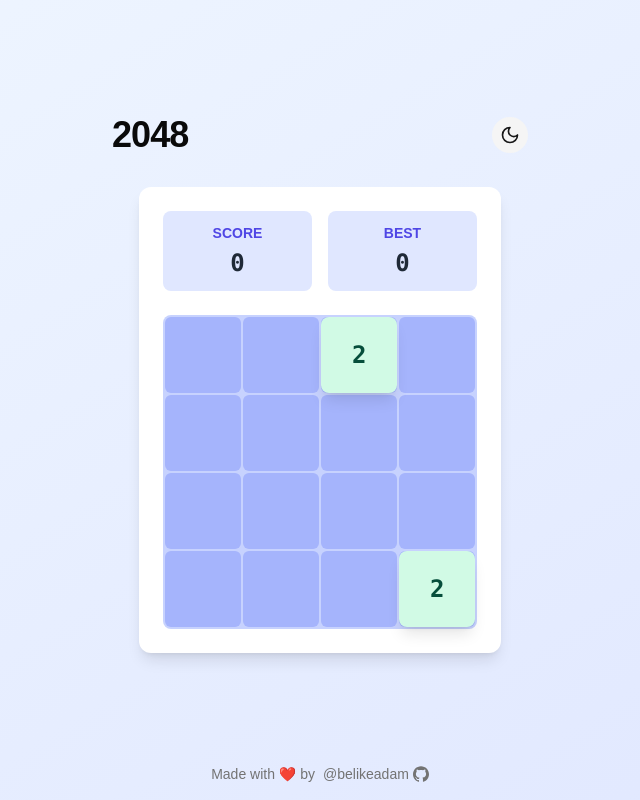
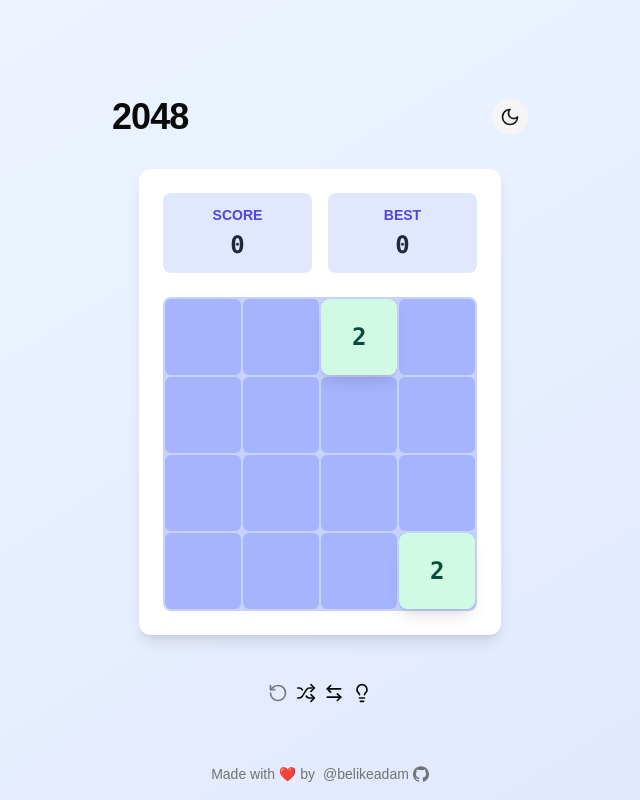
Before and after one commit to belikeadam/2048-react-game, a Next.js app: page / in a window 1280 px wide. Shown: the whole page, without its empty margins (320-960 px from the left). Built offline with nearby package versions, Linux system fonts and the light colour scheme.

Commit message:
New powerups and footer component

```diff
--- /dev/null
+++ b/src/components/Footer.tsx
@@ -0,0 +1,28 @@
+import React from 'react';
+
+const Footer: React.FC = () => {
+  return (
+    <footer className="fixed bottom-4 text-sm text-muted-foreground flex items-center gap-2">
+      <span>Made with ❤️ by</span>
+      <a
+        href="https://github.com/belikeadam"
+        target="_blank"
+        rel="noopener noreferrer"
+        className="hover:text-foreground transition-colors flex items-center gap-1"
+      >
+        @belikeadam
+        <svg
+          viewBox="0 0 24 24"
+          height="16"
+          width="16"
+          className="inline"
+          fill="currentColor"
+        >
+          <path d="M12 .297c-6.63 0-12 5.373-12 12 0 5.303 3.438 9.8 8.205 11.385.6.113.82-.258.82-.577 0-.285-.01-1.04-.015-2.04-3.338.724-4.042-1.61-4.042-1.61C4.422 18.07 3.633 17.7 3.633 17.7c-1.087-.744.084-.729.084-.729 1.205.084 1.838 1.236 1.838 1.236 1.07 1.835 2.809 1.305 3.495.998.108-.776.417-1.305.76-1.605-2.665-.3-5.466-1.332-5.466-5.93 0-1.31.465-2.38 1.235-3.22-.135-.303-.54-1.523.105-3.176 0 0 1.005-.322 3.3 1.23.96-.267 1.98-.399 3-.405 1.02.006 2.04.138 3 .405 2.28-1.552 3.285-1.23 3.285-1.23.645 1.653.24 2.873.12 3.176.765.84 1.23 1.91 1.23 3.22 0 4.61-2.805 5.625-5.475 5.92.42.36.81 1.096.81 2.22 0 1.606-.015 2.896-.015 3.286 0 .315.21.69.825.57C20.565 22.092 24 17.592 24 12.297c0-6.627-5.373-12-12-12"/>
+        </svg>
+      </a>
+    </footer>
+  );
+};
+
+export default Footer;
--- a/src/components/Game.tsx
+++ b/src/components/Game.tsx
@@ -4,20 +4,29 @@ import { useEffect, useRef, useState } from "react"
 import { motion, AnimatePresence } from "framer-motion"
 import Board from "./Board"
 import ScoreBox from "./ScoreBox"
+import PowerUps from "./PowerUps"
+import Footer from "./Footer"
 import { useGame } from "../hooks/useGame"
 import { Moon, Sun } from "lucide-react"
 import type React from "react"
+import { BoardType } from "../../types"
 
 const SWIPE_THRESHOLD = 50 // Minimum swipe distance
 const SWIPE_ANGLE_THRESHOLD = 30 // Maximum angle deviation for swipe direction
 
 const Game = () => {
-  const { board, score, bestScore, move, isGameOver, resetGame, mergedTiles } = useGame()
+  const { board, score, bestScore, move, isGameOver, resetGame, mergedTiles, setBoard } = useGame()
   const touchStartRef = useRef<{ x: number; y: number } | null>(null)
   const isProcessingTouch = useRef(false)
   const touchDebounceTime = 100 // ms
   const [isDarkMode, setIsDarkMode] = useState(false)
   const [isMounted, setIsMounted] = useState(false)
+  const [timer, setTimer] = useState(300) // timer value
+  const [isTimedMode, setIsTimedMode] = useState(false)
+  const [moveHistory, setMoveHistory] = useState<number[][][]>([])
+  const [isSwapMode, setIsSwapMode] = useState(false)
+  const [selectedTile, setSelectedTile] = useState<{ x: number, y: number } | null>(null)
+  const [hintDirection, setHintDirection] = useState<string | null>(null)
 
   useEffect(() => {
     setIsMounted(true)
@@ -123,6 +132,116 @@ const Game = () => {
     e.preventDefault()
   }
 
+  useEffect(() => {
+    if (board) {
+      setMoveHistory(prev => [...prev, board])
+    }
+  }, [board])
+
+  const handleUndo = () => {
+    if (moveHistory.length > 1) {
+      const previousBoard = moveHistory[moveHistory.length - 2]
+      setBoard(previousBoard)
+      setMoveHistory(prev => prev.slice(0, -1))
+    }
+  }
+
+  const handleShuffle = () => {
+    const flatBoard = board.flat().filter(value => value !== 0)
+    const shuffled = [...flatBoard].sort(() => Math.random() - 0.5)
+    let index = 0
+    const newBoard = board.map(row =>
+      row.map(cell => (cell !== 0 ? shuffled[index++] : 0))
+    )
+    setBoard(newBoard)
+  }
+
+  const handleTileSwap = () => {
+    setIsSwapMode(true)
+  }
+
+  const calculateBestMove = (board: BoardType): string => {
+    const directions = ['up', 'right', 'down', 'left']
+    let bestScore = -1
+    let bestMove = 'up'
+
+    directions.forEach(direction => {
+      const { score } = simulateMove(board, direction)
+      if (score > bestScore) {
+        bestScore = score
+        bestMove = direction
+      }
+    })
+
+    return bestMove
+  }
+
+  const simulateMove = (board: BoardType, direction: string) => {
+    const newBoard = board.map(row => [...row])
+    let score = 0
+
+    const moveAndMerge = (i: number, j: number, di: number, dj: number) => {
+      if (!newBoard[i][j]) return
+      let newI = i + di
+      let newJ = j + dj
+
+      while (
+        newI >= 0 && newI < 4 &&
+        newJ >= 0 && newJ < 4 &&
+        !newBoard[newI][newJ]
+      ) {
+        newI += di
+        newJ += dj
+      }
+
+      if (
+        newI >= 0 && newI < 4 &&
+        newJ >= 0 && newJ < 4 &&
+        newBoard[newI][newJ] === newBoard[i][j]
+      ) {
+        score++
+      }
+    }
+
+    switch (direction) {
+      case 'up':
+        for (let i = 1; i < 4; i++)
+          for (let j = 0; j < 4; j++)
+            moveAndMerge(i, j, -1, 0)
+        break
+      case 'down':
+        for (let i = 2; i >= 0; i--)
+          for (let j = 0; j < 4; j++)
+            moveAndMerge(i, j, 1, 0)
+        break
+      case 'left':
+        for (let i = 0; i < 4; i++)
+          for (let j = 1; j < 4; j++)
+            moveAndMerge(i, j, 0, -1)
+        break
+      case 'right':
+        for (let i = 0; i < 4; i++)
+          for (let j = 2; j >= 0; j--)
+            moveAndMerge(i, j, 0, 1)
+        break
+    }
+
+    return { board: newBoard, score }
+  }
+
+  const handleHint = () => {
+    const bestMove = calculateBestMove(board)
+    setHintDirection(bestMove)
+    setTimeout(() => setHintDirection(null), 1000)
+  }
+
+  const handleTimedMode = () => {
+    setIsTimedMode(!isTimedMode)
+    if (!isTimedMode) {
+      setTimer(300) // 5 minutes
+    }
+  }
+
   return (
     <div
       id="game-container"
@@ -152,6 +271,18 @@ const Game = () => {
         <Board board={board} mergedTiles={mergedTiles} isDark={isDarkMode} />
       </div>
 
+      <PowerUps
+        onUndo={handleUndo}
+        onShuffle={handleShuffle}
+        onTileSwap={handleTileSwap}
+        onHint={handleHint}
+        onTimedMode={handleTimedMode}
+        score={score}
+        timer={timer}
+        isTimedMode={isTimedMode}
+        moveHistory={moveHistory.length}
+      />
+
       <AnimatePresence>
         {isGameOver && (
           <motion.div
@@ -179,26 +310,7 @@ const Game = () => {
         )}
       </AnimatePresence>
 
-      <footer className="fixed bottom-4 text-sm text-muted-foreground flex items-center gap-2">
-        <span>Made with ❤️ by</span>
-        <a
-          href="https://github.com/belikeadam"
-          target="_blank"
-          rel="noopener noreferrer"
-          className="hover:text-foreground transition-colors flex items-center gap-1"
-        >
-          @belikeadam
-          <svg
-            viewBox="0 0 24 24"
-            height="16"
-            width="16"
-            className="inline"
-            fill="currentColor"
-          >
-            <path d="M12 .297c-6.63 0-12 5.373-12 12 0 5.303 3.438 9.8 8.205 11.385.6.113.82-.258.82-.577 0-.285-.01-1.04-.015-2.04-3.338.724-4.042-1.61-4.042-1.61C4.422 18.07 3.633 17.7 3.633 17.7c-1.087-.744.084-.729.084-.729 1.205.084 1.838 1.236 1.838 1.236 1.07 1.835 2.809 1.305 3.495.998.108-.776.417-1.305.76-1.605-2.665-.3-5.466-1.332-5.466-5.93 0-1.31.465-2.38 1.235-3.22-.135-.303-.54-1.523.105-3.176 0 0 1.005-.322 3.3 1.23.96-.267 1.98-.399 3-.405 1.02.006 2.04.138 3 .405 2.28-1.552 3.285-1.23 3.285-1.23.645 1.653.24 2.873.12 3.176.765.84 1.23 1.91 1.23 3.22 0 4.61-2.805 5.625-5.475 5.92.42.36.81 1.096.81 2.22 0 1.606-.015 2.896-.015 3.286 0 .315.21.69.825.57C20.565 22.092 24 17.592 24 12.297c0-6.627-5.373-12-12-12"/>
-          </svg>
-        </a>
-      </footer>
+      <Footer />
     </div>
   )
 }
--- /dev/null
+++ b/src/components/PowerUps.tsx
@@ -0,0 +1,202 @@
+'use client'
+
+import React, { useState, useEffect } from 'react';
+import { RotateCcw, Shuffle, ArrowLeftRight, Lightbulb, Timer } from 'lucide-react';
+
+interface PowerUpsProps {
+  onUndo: () => void;
+  onShuffle: () => void;
+  onTileSwap: () => void;
+  onHint: () => void;
+  onTimedMode: () => void;
+  score: number;
+  timer: number;
+  isTimedMode: boolean;
+  moveHistory: number;
+}
+
+const PowerUps: React.FC<PowerUpsProps> = ({
+  onUndo,
+  onShuffle,
+  onTileSwap,
+  onHint,
+  onTimedMode,
+  score,
+  timer,
+  isTimedMode,
+  moveHistory
+}) => {
+  // Initialize state after component mounts
+  const [mounted, setMounted] = useState(false);
+  const [timeLeft, setTimeLeft] = useState(0);
+  const [undosLeft, setUndosLeft] = useState(0);
+  const [shufflesLeft, setShufflesLeft] = useState(0);
+  const [swapsLeft, setSwapsLeft] = useState(0);
+  const [hintsLeft, setHintsLeft] = useState(0);
+  const [cooldowns, setCooldowns] = useState({
+    undo: 0,
+    shuffle: 0,
+    swap: 0,
+    hint: 0
+  });
+
+  // Initialize state after component mounts
+  useEffect(() => {
+    setMounted(true);
+    setTimeLeft(timer);
+    setUndosLeft(1);
+    setShufflesLeft(2);
+    setSwapsLeft(1);
+    setHintsLeft(3);
+  }, [timer]);
+
+  // Reset power-ups when score reaches thresholds
+  useEffect(() => {
+    if (!mounted) return;
+
+    if (score >= 500 && undosLeft === 0) setUndosLeft(1);
+    if (score >= 1000 && shufflesLeft === 0) setShufflesLeft(1);
+    if (score >= 1500 && swapsLeft === 0) setSwapsLeft(1);
+    if (score >= 2000 && hintsLeft === 0) setHintsLeft(1);
+  }, [score, mounted, undosLeft, shufflesLeft, swapsLeft, hintsLeft]);
+
+  // Timer logic
+  useEffect(() => {
+    if (!mounted) return;
+
+    if (isTimedMode && timeLeft > 0) {
+      const timerId = setInterval(() => setTimeLeft(prev => prev - 1), 1000);
+      return () => clearInterval(timerId);
+    } else if (timeLeft === 0 && isTimedMode) {
+      onTimedMode();
+    }
+  }, [timeLeft, isTimedMode, onTimedMode, mounted]);
+
+  // Cooldown timer
+  useEffect(() => {
+    if (!mounted) return;
+
+    const cooldownTimer = setInterval(() => {
+      setCooldowns(prev => ({
+        undo: Math.max(0, prev.undo - 1),
+        shuffle: Math.max(0, prev.shuffle - 1),
+        swap: Math.max(0, prev.swap - 1),
+        hint: Math.max(0, prev.hint - 1)
+      }));
+    }, 1000);
+
+    return () => clearInterval(cooldownTimer);
+  }, [mounted]);
+
+  const handlePowerUp = (type: 'undo' | 'shuffle' | 'swap' | 'hint') => {
+    if (cooldowns[type] > 0) return;
+
+    switch (type) {
+      case 'undo':
+        if (undosLeft > 0) {
+          setUndosLeft(prev => prev - 1);
+          setCooldowns(prev => ({ ...prev, undo: 30 }));
+          onUndo();
+        }
+        break;
+      case 'shuffle':
+        if (shufflesLeft > 0) {
+          setShufflesLeft(prev => prev - 1);
+          setCooldowns(prev => ({ ...prev, shuffle: 45 }));
+          onShuffle();
+        }
+        break;
+      case 'swap':
+        if (swapsLeft > 0) {
+          setSwapsLeft(prev => prev - 1);
+          setCooldowns(prev => ({ ...prev, swap: 60 }));
+          onTileSwap();
+        }
+        break;
+      case 'hint':
+        if (hintsLeft > 0) {
+          setHintsLeft(prev => prev - 1);
+          setCooldowns(prev => ({ ...prev, hint: 20 }));
+          onHint();
+        }
+        break;
+    }
+  };
+
+  // Only render after component is mounted
+  if (!mounted) return null;
+
+  // Update undo availability check
+  const canUndo = moveHistory > 1 && undosLeft > 0;
+
+  return (
+    <div className="flex flex-col items-center gap-4 mt-4">
+      <div className="flex gap-2">
+        <button
+          onClick={() => handlePowerUp('undo')}
+          disabled={!canUndo || cooldowns.undo > 0}
+          className={`power-up-button ${!canUndo ? 'opacity-50' : ''}`}
+          title={`Undo (${undosLeft} left)`}
+        >
+          <RotateCcw className="w-5 h-5" />
+          {cooldowns.undo > 0 && <span className="cooldown">{cooldowns.undo}s</span>}
+        </button>
+
+        <button
+          onClick={() => handlePowerUp('shuffle')}
+          disabled={shufflesLeft === 0 || cooldowns.shuffle > 0}
+          className={`power-up-button ${shufflesLeft === 0 ? 'opacity-50' : ''}`}
+          title={`Shuffle (${shufflesLeft} left)`}
+        >
+          <Shuffle className="w-5 h-5" />
+          {cooldowns.shuffle > 0 && <span className="cooldown">{cooldowns.shuffle}s</span>}
+        </button>
+
+        <button
+          onClick={() => handlePowerUp('swap')}
+          disabled={swapsLeft === 0 || cooldowns.swap > 0}
+          className={`power-up-button ${swapsLeft === 0 ? 'opacity-50' : ''}`}
+          title={`Swap (${swapsLeft} left)`}
+        >
+          <ArrowLeftRight className="w-5 h-5" />
+          {cooldowns.swap > 0 && <span className="cooldown">{cooldowns.swap}s</span>}
+        </button>
+
+        <button
+          onClick={() => handlePowerUp('hint')}
+          disabled={hintsLeft === 0 || cooldowns.hint > 0}
+          className={`power-up-button ${hintsLeft === 0 ? 'opacity-50' : ''}`}
+          title={`Hint (${hintsLeft} left)`}
+        >
+          <Lightbulb className="w-5 h-5" />
+          {cooldowns.hint > 0 && <span className="cooldown">{cooldowns.hint}s</span>}
+        </button>
+      </div>
+
+      {isTimedMode && (
+        <div className="timer-container">
+          <Timer className="w-4 h-4" />
+          <span>{timeLeft}s</span>
+        </div>
+      )}
+
+      <style jsx>{`
+        .power-up-button {
+          @apply relative flex items-center justify-center p-3 rounded-lg bg-primary text-primary-foreground
+                 hover:bg-primary/90 transition-colors disabled:opacity-50 disabled:cursor-not-allowed;
+        }
+
+        .cooldown {
+          @apply absolute -top-2 -right-2 text-xs bg-secondary text-secondary-foreground
+                 rounded-full w-6 h-6 flex items-center justify-center;
+        }
+
+        .timer-container {
+          @apply flex items-center gap-2 text-lg font-semibold text-foreground;
+        }
+      `}</style>
+    </div>
+  );
+};
+
+export default PowerUps;
--- a/src/hooks/useGame.ts
+++ b/src/hooks/useGame.ts
@@ -61,6 +61,7 @@ const move = useCallback((direction: Direction) => {
 
   return {
     board,
+    setBoard,
     score,
     bestScore,
     move,
```
